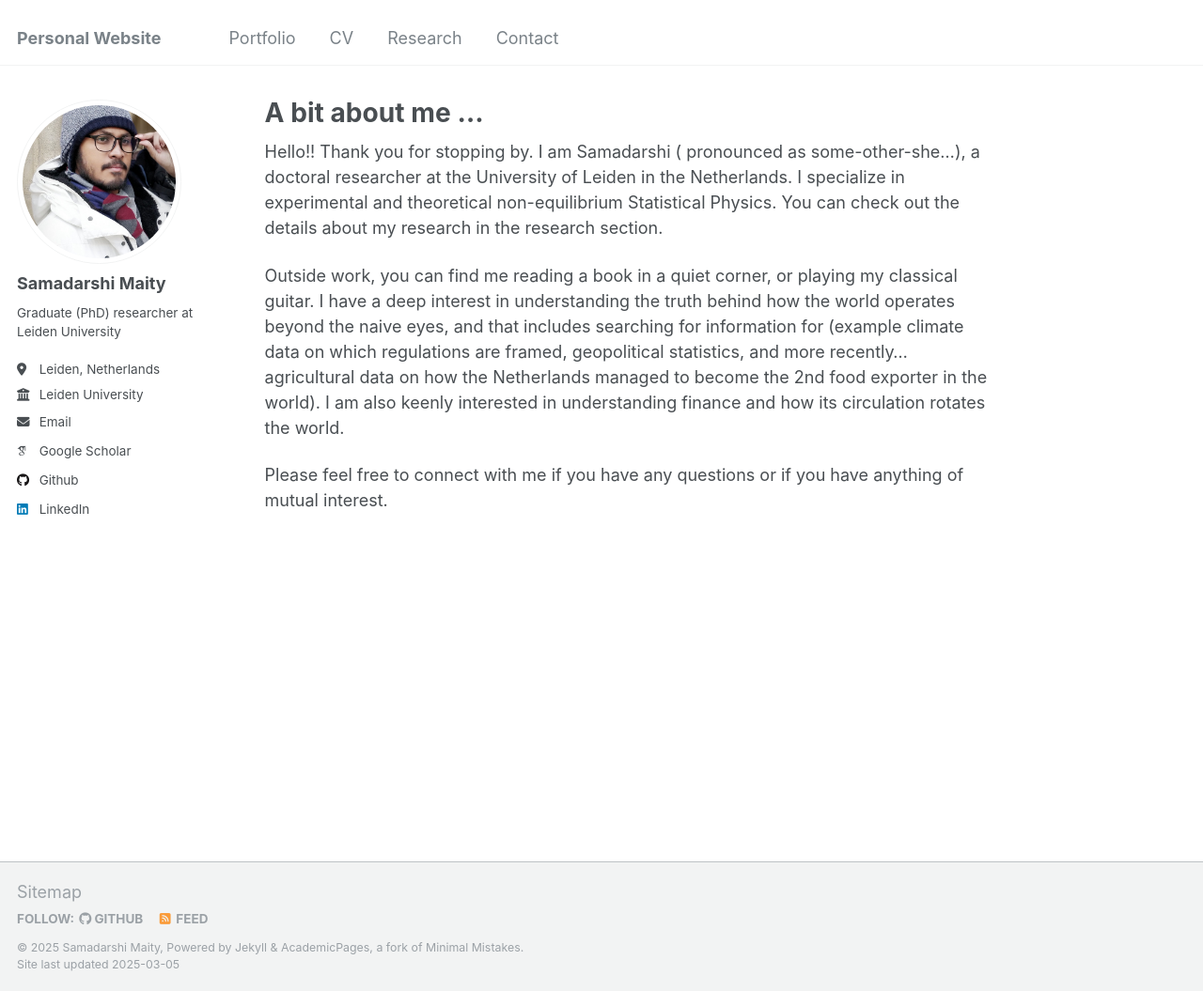
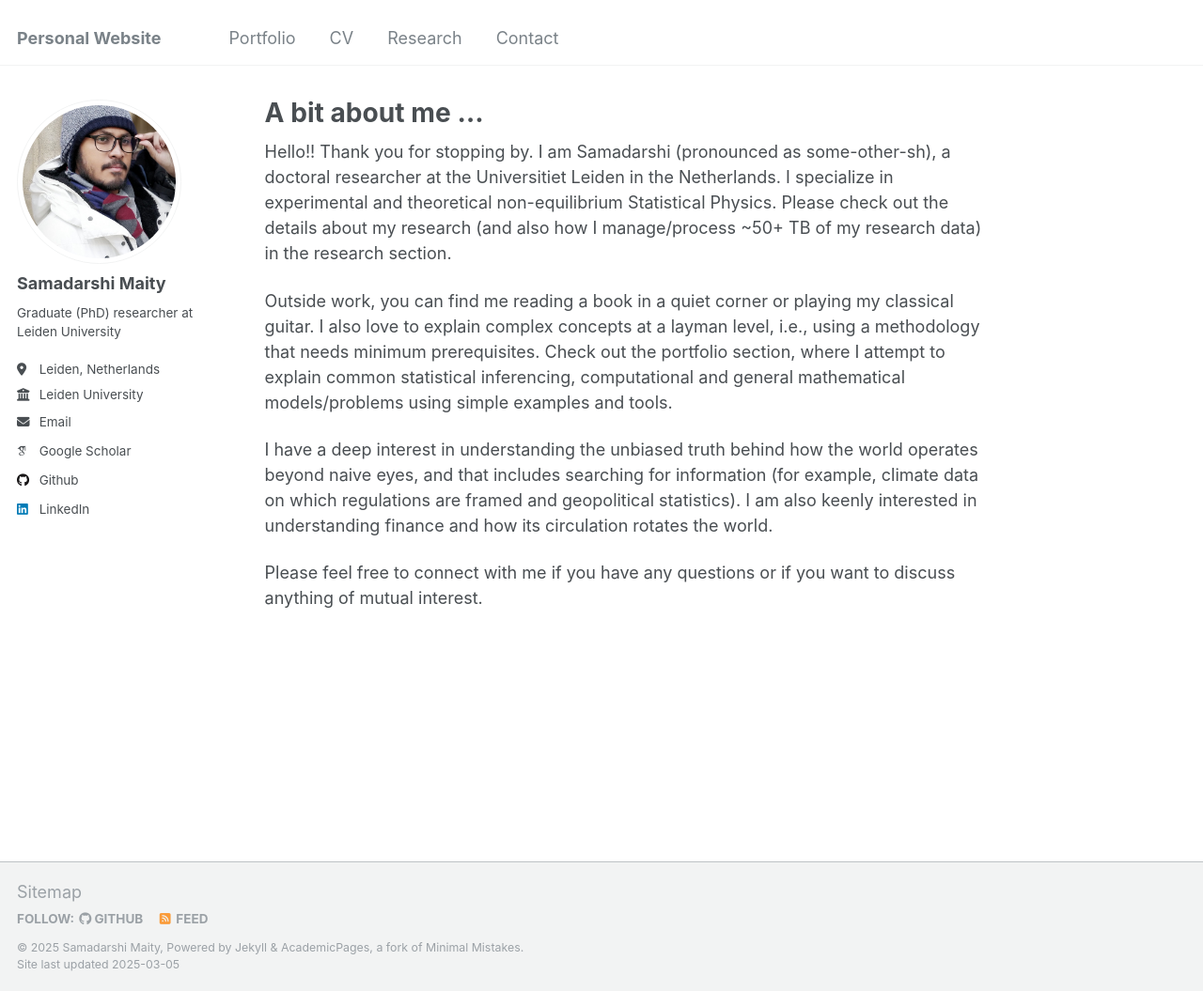
Before and after one commit to Samadarshi-Maity/Samadarshi-Maity.github.io, a Jekyll site: the page built from _pages/about.md, in a window 1280 px wide and 1055 px high. Shown: the whole window at 94% size. Built offline with Jekyll 4.4.1, drawn with Linux system fonts in a browser that asks for light colours; some web fonts are replaced.

Commit message:
Update about.md

```diff
--- a/_pages/about.md
+++ b/_pages/about.md
@@ -6,8 +6,10 @@ redirect_from:
   - /about/
   - /about.html
 ---
-Hello!! Thank you for stopping by. I am Samadarshi ( pronounced as some-other-she…), a  doctoral researcher at the University of Leiden in the Netherlands. I specialize in experimental and theoretical non-equilibrium Statistical Physics. You can check out the details about my research in the research section.
+Hello!! Thank you for stopping by. I am Samadarshi (pronounced as some-other-sh), a  doctoral researcher at the Universitiet Leiden in the Netherlands. I specialize in experimental and theoretical non-equilibrium Statistical Physics. Please check out the details about my research (and also how I manage/process ~50+ TB of my research data) in the research section.
 
-Outside work, you can find me reading a book in a quiet corner, or playing my classical guitar. I have a deep interest in understanding the truth behind how the world operates beyond the naive eyes, and that includes searching for information for (example climate data on which regulations are framed, geopolitical statistics, and  more recently… agricultural data on how the Netherlands managed to become the 2nd food exporter in the world). I am also keenly interested in understanding finance and how its circulation rotates the world.
+Outside work, you can find me reading a book in a quiet corner or playing my classical guitar. I also love to explain complex concepts at a layman level, i.e., using a methodology that needs minimum prerequisites. Check out the portfolio section, where I attempt to explain common statistical inferencing, computational and general mathematical models/problems using simple examples and tools.
 
-Please feel free to connect with me if you have any questions or if you have anything of mutual interest.
+I have a deep interest in understanding the unbiased truth behind how the world operates beyond naive eyes, and that includes searching for information (for example, climate data on which regulations are framed and geopolitical statistics). I am also keenly interested in understanding finance and how its circulation rotates the world.
+
+Please feel free to connect with me if you have any questions or if you want to discuss anything of mutual interest.
```
